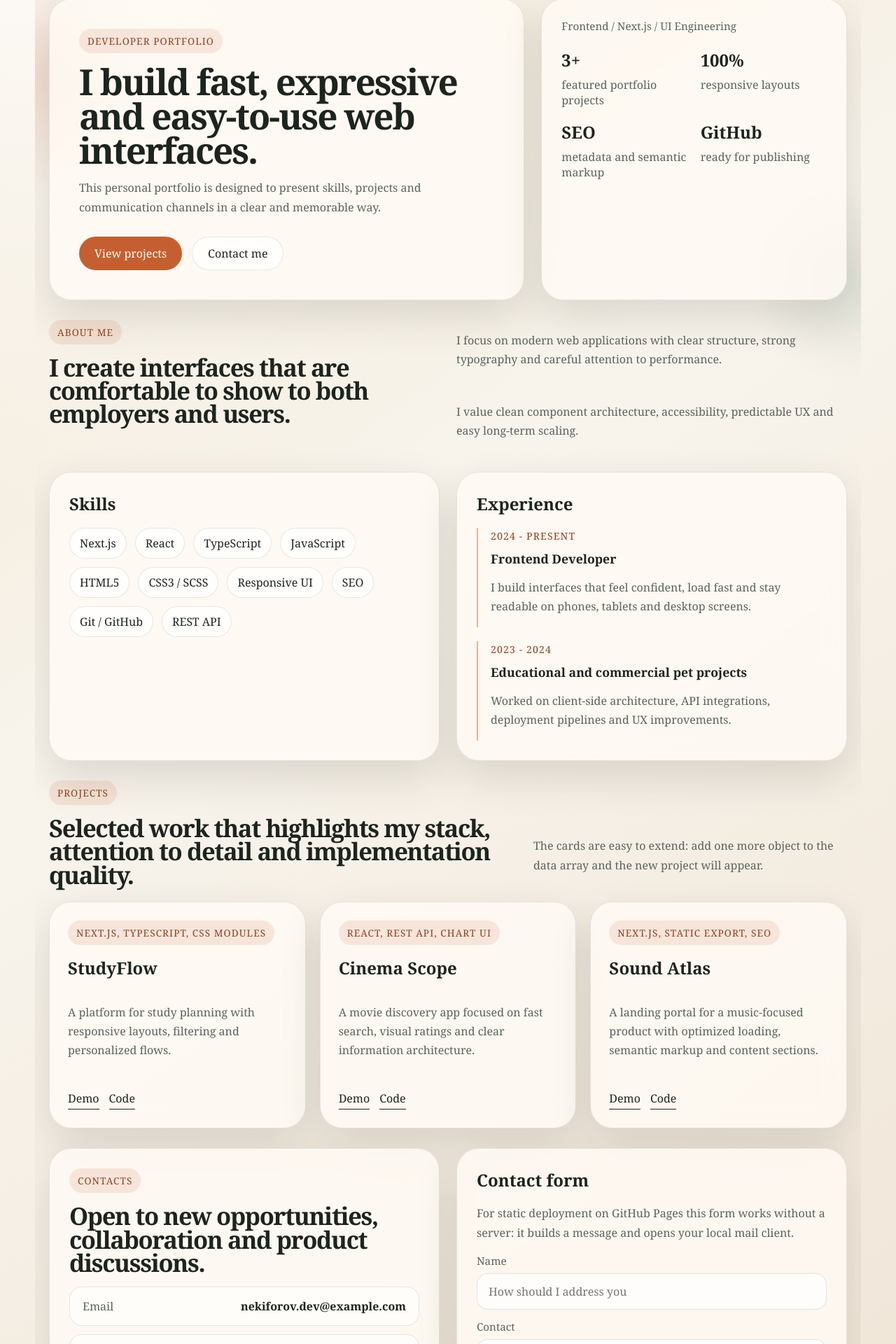
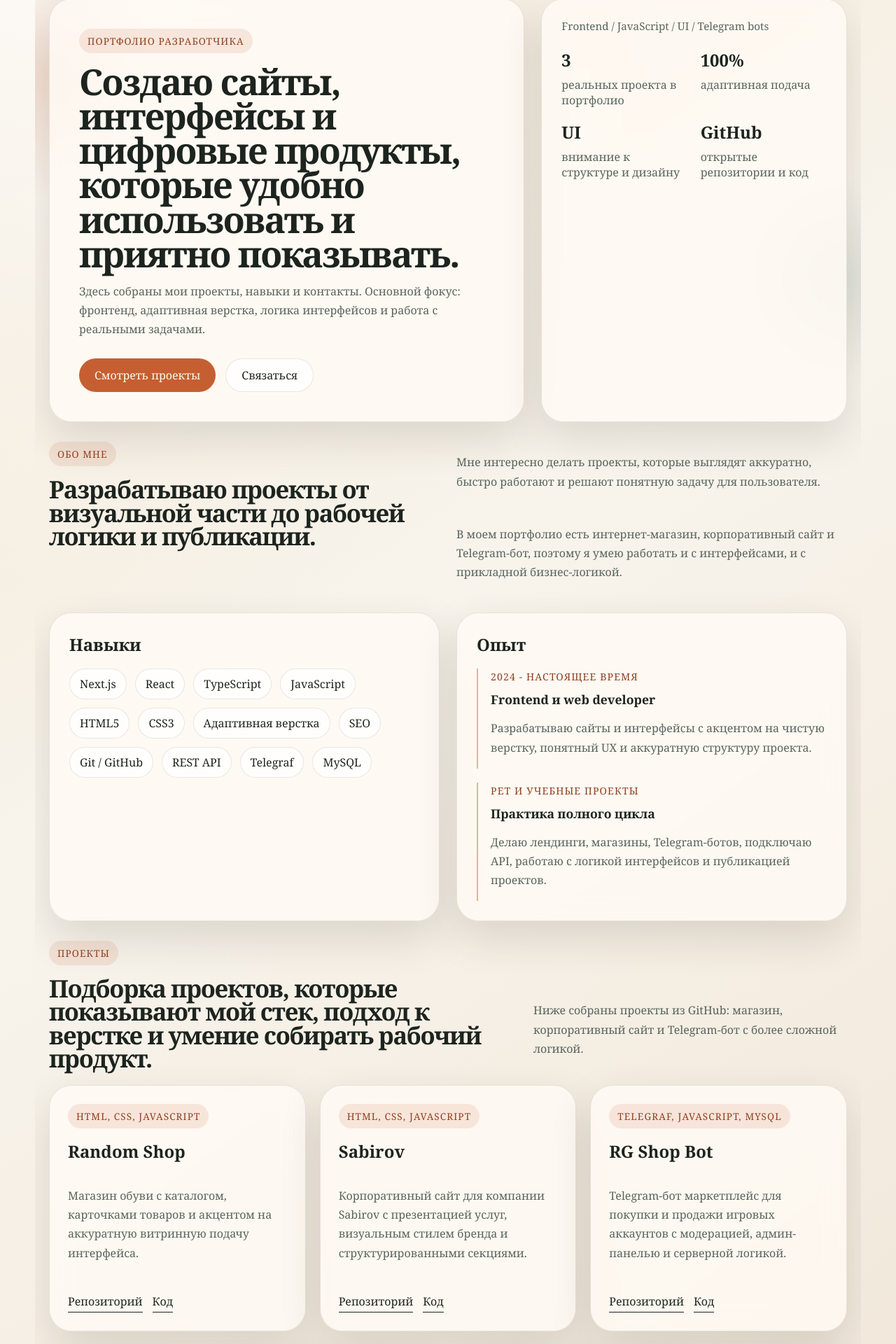
Before and after one commit to snanelx/NEKIFOROV, a Next.js app: page / in a window 1280 px wide. Shown: the part 140-2060 px from the top of the page at 70% size. Built offline with nearby package versions, Linux system fonts and the light colour scheme.

Commit message:
последние правки

```diff
--- a/app/layout.tsx
+++ b/app/layout.tsx
@@ -2,28 +2,28 @@ import type { Metadata } from "next";
 import "./globals.css";
 
 export const metadata: Metadata = {
-  title: "Nekiforov | Developer Portfolio",
+  title: "Никифоров | Портфолио разработчика",
   description:
-    "Personal developer portfolio with projects, skills, experience and contact information.",
+    "Персональное портфолио разработчика: проекты, навыки, опыт и контакты для работодателей и заказчиков.",
   keywords: [
-    "developer portfolio",
+    "портфолио разработчика",
     "Next.js",
     "frontend developer",
-    "TypeScript",
-    "web developer"
+    "JavaScript",
+    "веб-разработчик"
   ],
   openGraph: {
-    title: "Nekiforov | Developer Portfolio",
+    title: "Никифоров | Портфолио разработчика",
     description:
-      "Interactive online portfolio with projects, technology stack and contact information.",
+      "Онлайн-портфолио с проектами, стеком технологий и контактной информацией.",
     type: "website",
-    locale: "en_US"
+    locale: "ru_RU"
   },
   twitter: {
     card: "summary_large_image",
-    title: "Nekiforov | Developer Portfolio",
+    title: "Никифоров | Портфолио разработчика",
     description:
-      "Developer portfolio built with Next.js and focused on polished interfaces and clean implementation."
+      "Портфолио разработчика с акцентом на интерфейсы, адаптивность и реальные проекты."
   },
   robots: {
     index: true,
@@ -37,7 +37,7 @@ export default function RootLayout({
   children: React.ReactNode;
 }>) {
   return (
-    <html lang="en" suppressHydrationWarning>
+    <html lang="ru" suppressHydrationWarning>
       <body>{children}</body>
     </html>
   );
--- a/app/page.tsx
+++ b/app/page.tsx
@@ -6,80 +6,77 @@ const skills = [
   "TypeScript",
   "JavaScript",
   "HTML5",
-  "CSS3 / SCSS",
-  "Responsive UI",
+  "CSS3",
+  "Адаптивная верстка",
   "SEO",
   "Git / GitHub",
-  "REST API"
+  "REST API",
+  "Telegraf",
+  "MySQL"
 ];
 
 const experience = [
   {
-    period: "2024 - present",
-    title: "Frontend Developer",
+    period: "2024 - настоящее время",
+    title: "Frontend и web developer",
     description:
-      "I build interfaces that feel confident, load fast and stay readable on phones, tablets and desktop screens."
+      "Разрабатываю сайты и интерфейсы с акцентом на чистую верстку, понятный UX и аккуратную структуру проекта."
   },
   {
-    period: "2023 - 2024",
-    title: "Educational and commercial pet projects",
+    period: "Pet и учебные проекты",
+    title: "Практика полного цикла",
     description:
-      "Worked on client-side architecture, API integrations, deployment pipelines and UX improvements."
+      "Делаю лендинги, магазины, Telegram-ботов, подключаю API, работаю с логикой интерфейсов и публикацией проектов."
   }
 ];
 
 const projects = [
   {
-    title: "StudyFlow",
-    stack: "Next.js, TypeScript, CSS Modules",
+    title: "Random Shop",
+    stack: "HTML, CSS, JavaScript",
     description:
-      "A platform for study planning with responsive layouts, filtering and personalized flows.",
-    demo: "https://example.com/studyflow",
-    code: "https://github.com/snanelx/studyflow"
+      "Магазин обуви с каталогом, карточками товаров и акцентом на аккуратную витринную подачу интерфейса.",
+    demo: "https://github.com/snanelx/shoes",
+    code: "https://github.com/snanelx/shoes"
   },
   {
-    title: "Cinema Scope",
-    stack: "React, REST API, Chart UI",
+    title: "Sabirov",
+    stack: "HTML, CSS, JavaScript",
     description:
-      "A movie discovery app focused on fast search, visual ratings and clear information architecture.",
-    demo: "https://example.com/cinema-scope",
-    code: "https://github.com/snanelx/cinema-scope"
+      "Корпоративный сайт для компании Sabirov с презентацией услуг, визуальным стилем бренда и структурированными секциями.",
+    demo: "https://github.com/snanelx/sabirov",
+    code: "https://github.com/snanelx/sabirov"
   },
   {
-    title: "Sound Atlas",
-    stack: "Next.js, Static Export, SEO",
+    title: "RG Shop Bot",
+    stack: "Telegraf, JavaScript, MySQL",
     description:
-      "A landing portal for a music-focused product with optimized loading, semantic markup and content sections.",
-    demo: "https://example.com/sound-atlas",
-    code: "https://github.com/snanelx/sound-atlas"
+      "Telegram-бот маркетплейс для покупки и продажи игровых аккаунтов с модерацией, админ-панелью и серверной логикой.",
+    demo: "https://github.com/snanelx/tg_game-shop",
+    code: "https://github.com/snanelx/tg_game-shop"
   }
 ];
 
 const contacts = [
-  {
-    label: "Email",
-    value: "nekiforov.dev@example.com",
-    href: "mailto:nekiforov.dev@example.com"
-  },
-  {
-    label: "Telegram",
-    value: "@nekiforov_dev",
-    href: "https://t.me/nekiforov_dev"
-  },
   {
     label: "GitHub",
     value: "github.com/snanelx",
     href: "https://github.com/snanelx"
   },
   {
+    label: "Email",
+    value: "lolkekudacha71@gmail.com",
+    href: "mailto:lolkekudacha71@gmail.com"
+  },
+  {
+    label: "Telegram",
+    value: "@snanelx",
+    href: "https://t.me/snanelx"
+  },
+  {
     label: "VK",
     value: "vk.com/your-profile",
     href: "https://vk.com/your-profile"
-  },
-  {
-    label: "MAX",
-    value: "@nekiforov",
-    href: "https://max.ru/"
   }
 ];
 
@@ -95,48 +92,48 @@ export default function HomePage() {
             N.
           </a>
           <div className="nav-links">
-            <a href="#about">About</a>
-            <a href="#projects">Projects</a>
-            <a href="#contacts">Contacts</a>
+            <a href="#about">Обо мне</a>
+            <a href="#projects">Проекты</a>
+            <a href="#contacts">Контакты</a>
           </div>
         </nav>
 
         <section className="hero-panel">
           <div className="hero-copy">
-            <span className="eyebrow">Developer Portfolio</span>
-            <h1>I build fast, expressive and easy-to-use web interfaces.</h1>
+            <span className="eyebrow">Портфолио разработчика</span>
+            <h1>Создаю сайты, интерфейсы и цифровые продукты, которые удобно использовать и приятно показывать.</h1>
             <p className="hero-text">
-              This personal portfolio is designed to present skills, projects and
-              communication channels in a clear and memorable way.
+              Здесь собраны мои проекты, навыки и контакты. Основной фокус: фронтенд,
+              адаптивная верстка, логика интерфейсов и работа с реальными задачами.
             </p>
             <div className="hero-actions">
               <a className="button button-primary" href="#projects">
-                View projects
+                Смотреть проекты
               </a>
               <a className="button button-secondary" href="#contacts">
-                Contact me
+                Связаться
               </a>
             </div>
           </div>
 
-          <aside className="hero-card" aria-label="Quick summary">
-            <p>Frontend / Next.js / UI Engineering</p>
+          <aside className="hero-card" aria-label="Краткая сводка">
+            <p>Frontend / JavaScript / UI / Telegram bots</p>
             <dl className="summary-grid">
               <div>
-                <dt>3+</dt>
-                <dd>featured portfolio projects</dd>
+                <dt>3</dt>
+                <dd>реальных проекта в портфолио</dd>
               </div>
               <div>
                 <dt>100%</dt>
-                <dd>responsive layouts</dd>
+                <dd>адаптивная подача</dd>
               </div>
               <div>
-                <dt>SEO</dt>
-                <dd>metadata and semantic markup</dd>
+                <dt>UI</dt>
+                <dd>внимание к структуре и дизайну</dd>
               </div>
               <div>
                 <dt>GitHub</dt>
-                <dd>ready for publishing</dd>
+                <dd>открытые репозитории и код</dd>
               </div>
             </dl>
           </aside>
@@ -145,24 +142,24 @@ export default function HomePage() {
 
       <section className="section two-column" id="about">
         <div>
-          <span className="section-label">About me</span>
-          <h2>I create interfaces that are comfortable to show to both employers and users.</h2>
+          <span className="section-label">Обо мне</span>
+          <h2>Разрабатываю проекты от визуальной части до рабочей логики и публикации.</h2>
         </div>
         <div className="section-copy">
           <p>
-            I focus on modern web applications with clear structure, strong typography
-            and careful attention to performance.
+            Мне интересно делать проекты, которые выглядят аккуратно, быстро работают
+            и решают понятную задачу для пользователя.
           </p>
           <p>
-            I value clean component architecture, accessibility, predictable UX and
-            easy long-term scaling.
+            В моем портфолио есть интернет-магазин, корпоративный сайт и Telegram-бот,
+            поэтому я умею работать и с интерфейсами, и с прикладной бизнес-логикой.
           </p>
         </div>
       </section>
 
       <section className="section card-grid">
         <article className="info-card">
-          <h3>Skills</h3>
+          <h3>Навыки</h3>
           <div className="tag-list">
             {skills.map((skill) => (
               <span className="tag" key={skill}>
@@ -173,7 +170,7 @@ export default function HomePage() {
         </article>
 
         <article className="info-card">
-          <h3>Experience</h3>
+          <h3>Опыт</h3>
           <div className="timeline">
             {experience.map((item) => (
               <div className="timeline-item" key={item.title}>
@@ -189,11 +186,11 @@ export default function HomePage() {
       <section className="section" id="projects">
         <div className="section-heading">
           <div>
-            <span className="section-label">Projects</span>
-            <h2>Selected work that highlights my stack, attention to detail and implementation quality.</h2>
+            <span className="section-label">Проекты</span>
+            <h2>Подборка проектов, которые показывают мой стек, подход к верстке и умение собирать рабочий продукт.</h2>
           </div>
           <p>
-            The cards are easy to extend: add one more object to the data array and the new project will appear.
+            Ниже собраны проекты из GitHub: магазин, корпоративный сайт и Telegram-бот с более сложной логикой.
           </p>
         </div>
 
@@ -207,10 +204,10 @@ export default function HomePage() {
               <p>{project.description}</p>
               <div className="project-links">
                 <a href={project.demo} target="_blank" rel="noreferrer">
-                  Demo
+                  Репозиторий
                 </a>
                 <a href={project.code} target="_blank" rel="noreferrer">
-                  Code
+                  Код
                 </a>
               </div>
             </article>
@@ -220,8 +217,8 @@ export default function HomePage() {
 
       <section className="section contact-layout" id="contacts">
         <article className="info-card contact-card">
-          <span className="section-label">Contacts</span>
-          <h2>Open to new opportunities, collaboration and product discussions.</h2>
+          <span className="section-label">Контакты</span>
+          <h2>Открыт к новым задачам, сотрудничеству и интересным проектам.</h2>
           <div className="contact-list">
             {contacts.map((contact) => (
               <a
--- a/components/contact-form.tsx
+++ b/components/contact-form.tsx
@@ -4,7 +4,7 @@ import { FormEvent, useState } from "react";
 
 export function ContactForm() {
   const [status, setStatus] = useState(
-    "The form will prepare an email in your local mail client."
+    "Форма подготовит письмо в вашем почтовом клиенте."
   );
 
   function handleSubmit(event: FormEvent<HTMLFormElement>) {
@@ -16,51 +16,51 @@ export function ContactForm() {
     const message = String(form.get("message") ?? "").trim();
 
     const subject = encodeURIComponent(
-      `Portfolio message from ${name || "visitor"}`
+      `Сообщение с портфолио от ${name || "посетителя"}`
     );
     const body = encodeURIComponent(
-      `Name: ${name || "Not provided"}\nContact: ${contact || "Not provided"}\n\nMessage:\n${message || "No message"}`
+      `Имя: ${name || "Не указано"}\nКонтакт: ${contact || "Не указан"}\n\nСообщение:\n${message || "Без текста"}`
     );
 
-    window.location.href = `mailto:nekiforov.dev@example.com?subject=${subject}&body=${body}`;
-    setStatus("Mail client opened. Please review the message before sending.");
+    window.location.href = `mailto:lolkekudacha71@gmail.com?subject=${subject}&body=${body}`;
+    setStatus("Почтовый клиент открыт. Проверьте письмо перед отправкой.");
   }
 
   return (
     <article className="contact-form">
-      <h3>Contact form</h3>
+      <h3>Форма связи</h3>
       <p>
-        For static deployment on GitHub Pages this form works without a server:
-        it builds a message and opens your local mail client.
+        Для статического деплоя на GitHub Pages форма работает без сервера:
+        она собирает письмо и открывает ваш почтовый клиент.
       </p>
       <form onSubmit={handleSubmit}>
         <div className="field">
-          <label htmlFor="name">Name</label>
-          <input id="name" name="name" placeholder="How should I address you" />
+          <label htmlFor="name">Имя</label>
+          <input id="name" name="name" placeholder="Как к вам обращаться" />
         </div>
 
         <div className="field">
-          <label htmlFor="contact">Contact</label>
+          <label htmlFor="contact">Контакт</label>
           <input
             id="contact"
             name="contact"
-            placeholder="Email, Telegram or another preferred contact"
+            placeholder="Email, Telegram или другой способ связи"
           />
         </div>
 
         <div className="field">
-          <label htmlFor="message">Message</label>
+          <label htmlFor="message">Сообщение</label>
           <textarea
             id="message"
             name="message"
-            placeholder="Briefly describe the task or your proposal"
+            placeholder="Кратко расскажите о задаче или предложении"
             rows={6}
           />
         </div>
 
         <div className="form-actions">
           <button className="button button-primary" type="submit">
-            Prepare email
+            Подготовить письмо
           </button>
           <span className="status" aria-live="polite">
             {status}
```
